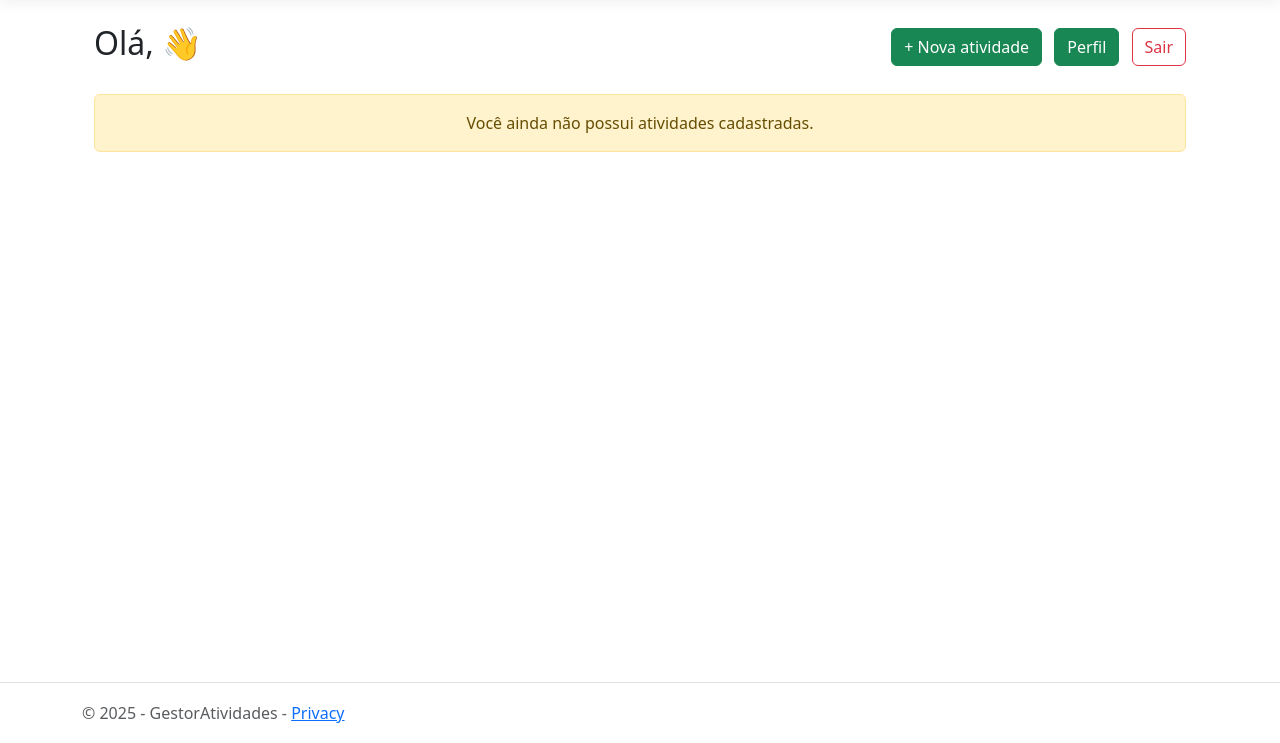
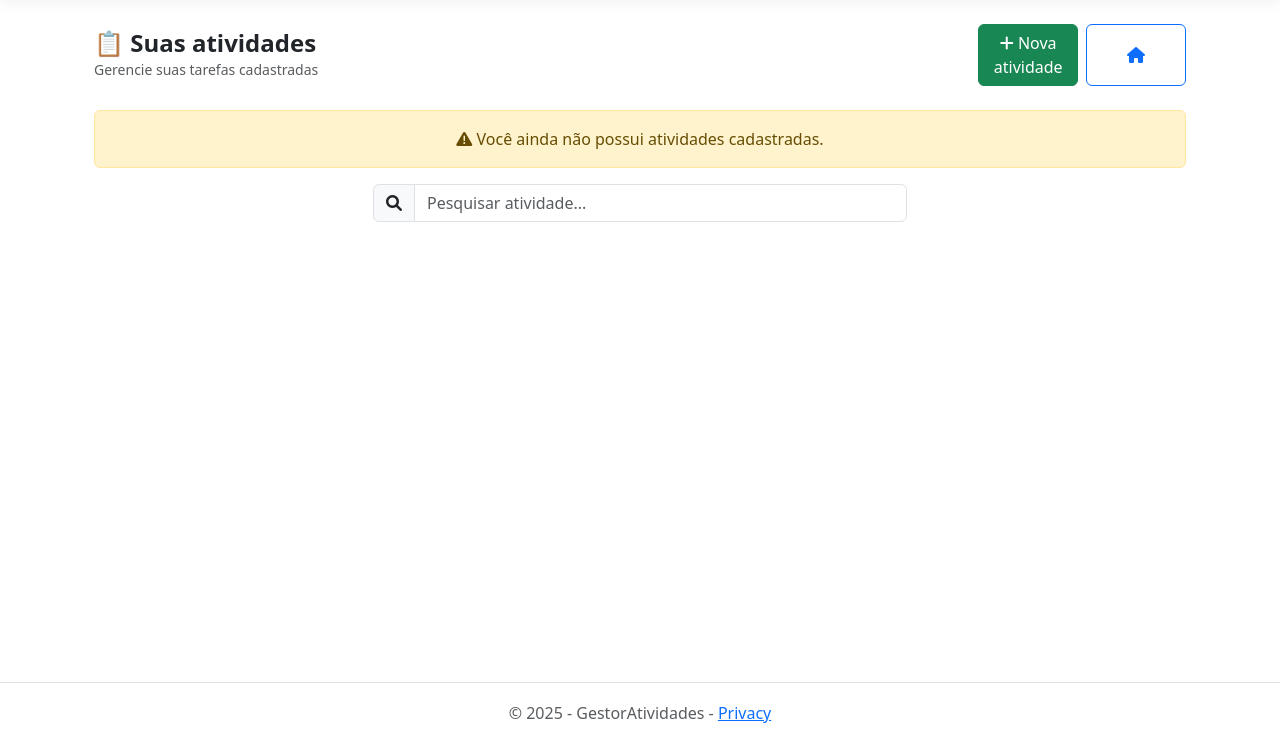
Before and after one commit to Darlison1398/gestor-de-atividades-c-, an ASP.NET Core app: template Views/Pages/Main.cshtml in a window 1280 px wide. Shown: the part 57-800 px from the top of the page. Run offline with ASP.NET Core 8, Linux system fonts and the light colour scheme; the template is opened without the code that fills it, so the values that code supplies are empty; style sheets or scripts are compiled from the project's sources; some libraries are stand-ins or nearby versions.

Commit message:
Atualizando projeto na nova branch

```diff
--- a/Views/Auth/EditarUsuario.cshtml
+++ b/Views/Auth/EditarUsuario.cshtml
@@ -22,7 +22,7 @@
 
     <div class="mb-3 mt-3">
         <label asp-for="Senha" class="form-label">Senha:</label>
-        <input asp-for="Senha" class="form-control" type="password" required />
+        <input asp-for="Senha" class="form-control" type="password" autocomplete="new-password" />
         <span asp-validation-for="Senha" class="text-danger"></span>
     </div>
     <button class="btn btn-primary" type="submit">Editar</button>
--- a/Views/Pages/Main.cshtml
+++ b/Views/Pages/Main.cshtml
@@ -7,48 +7,128 @@
 
 <div class="container mt-4">
 
-    <div class="d-flex justify-content-between align-items-center mb-4">
-        <h2>Olá, @User.Identity.Name 👋</h2>
+    <!-- HEADER -->
+    <div class="d-flex flex-column flex-md-row justify-content-between align-items-md-center gap-3 mb-4">
+        <div>
+            <h4 class="fw-bold mb-0">📋 Suas atividades</h4>
+            <small class="text-muted">Gerencie suas tarefas cadastradas</small>
+        </div>
 
-        <div>
-            <a href="@Url.Action("RegistrarAtividade")" class="btn btn-success me-2">+ Nova atividade</a>
-            <a href="@Url.Action("Perfil", "Auth")" class="btn btn-success me-2">Perfil</a>
-            <a href="@Url.Action("Logout", "Auth")" class="btn btn-outline-danger">Sair</a>
+        <div class="d-flex gap-2">
+            <a href="@Url.Action("RegistrarAtividade")" class="btn btn-success w-100 w-md-auto">
+                <i class="fa-solid fa-plus"></i> Nova atividade
+            </a>
+
+            <button class="btn btn-outline-primary w-100 w-md-auto" type="button"
+                    data-bs-toggle="offcanvas" data-bs-target="#menuLateral">
+                <i class="fa-solid fa-house"></i>
+            </button>
         </div>
     </div>
 
-    @if(!Model.Any())
+    <!-- OFFCANVAS MENU -->
+    <div class="offcanvas offcanvas-start" id="menuLateral">
+        <div class="offcanvas-header border-bottom">
+            <h5 class="offcanvas-title">
+                Olá, <strong>@User.Identity.Name</strong> 👋
+            </h5>
+            <button type="button" class="btn-close" data-bs-dismiss="offcanvas"></button>
+        </div>
+
+        <div class="offcanvas-body">
+            <div class="list-group list-group-flush">
+                <a href="@Url.Action("Perfil", "Auth")" class="list-group-item list-group-item-action">
+                    <i class="fa-solid fa-circle-user me-2"></i> Perfil
+                </a>
+
+                <a href="@Url.Action("Logout", "Auth")"
+                   class="list-group-item list-group-item-action text-danger">
+                    <i class="fa-solid fa-arrow-right-from-bracket me-2"></i> Sair
+                </a>
+            </div>
+        </div>
+    </div>
+
+    <!-- ALERTA SEM ATIVIDADES -->
+    @if (!Model.Any())
     {
-        <div class="alert alert-warning text-center">
+        <div class="alert alert-warning text-center mt-4">
+            <i class="fa-solid fa-triangle-exclamation"></i>
             Você ainda não possui atividades cadastradas.
         </div>
     }
 
+    <!-- PESQUISA -->
+    <div class="row mb-4">
+        <div class="col-md-6 offset-md-3">
+            <div class="input-group">
+                <span class="input-group-text">
+                    <i class="fa-solid fa-magnifying-glass"></i>
+                </span>
+                <input type="text" class="form-control"
+                       placeholder="Pesquisar atividade...">
+            </div>
+        </div>
+    </div>
+
+    <!-- LISTA DE ATIVIDADES -->
     <div class="row">
         <div class="col-md-8 offset-md-2">
             @foreach (var atividade in Model)
             {
-                <div class="card shadow-lg mb-4">
+                <div class="card mb-4 shadow-sm border-0">
                     <div class="card-body">
-                        <h4 class="card-title text-primary">@atividade.Titulo</h4>
+
+                        <div class="d-flex justify-content-between align-items-center">
+                            <h5 class="card-title text-primary fw-bold mb-0">
+                                @atividade.Titulo
+                            </h5>
+
+                            <span class="badge @atividade.Status.GetColor()">
+                                @Html.DisplayFor(model => atividade.Status)
+                            </span>
+                        </div>
+
                         <hr />
-                        <p><strong>Início:</strong> @atividade.DataInicio.ToString("dd/MM/yyyy HH:mm")</p>
-                        <p><strong>Conclusão:</strong> @atividade.DataConclusao.ToString("dd/MM/yyyy HH:mm")</p>
-                        <p><strong>Status:</strong>
-                            <span class="@atividade.Status.GetColor()">@Html.DisplayFor(model => atividade.Status)</span>
+
+                        <div class="row mb-3">
+                            <div class="col-md-6">
+                                <p class="mb-1">
+                                    <strong>Início:</strong><br />
+                                    @atividade.DataInicio.ToString("dd/MM/yyyy HH:mm")
+                                </p>
+                            </div>
+
+                            <div class="col-md-6">
+                                <p class="mb-1">
+                                    <strong>Conclusão:</strong><br />
+                                    @atividade.DataConclusao.ToString("dd/MM/yyyy HH:mm")
+                                </p>
+                            </div>
+                        </div>
+
+                        <p class="text-muted small">
+                            Registrado em @atividade.DataRegistro.ToString("dd/MM/yyyy HH:mm")
                         </p>
 
-                        <p><strong>Registrado em:</strong> @atividade.DataRegistro.ToString("dd/MM/yyyy HH:mm")</p>
                         <hr />
-                        <div>
-                           <h5>Descrição</h5>
-                           <p class="mt-3">@atividade.Descricao</p>
+                        <div class="mt-3">
+                            @Html.Raw(atividade.Descricao)
+                        </div>
+
+                        <!--p class="text-secondary">
+                            @atividade.Descricao
+                        </p-->
+
+                        <div class="text-end">
+                            <a href="@Url.Action("Atividade", new { id = atividade.Id })"
+                               class="btn btn-outline-primary btn-sm">
+                                <i class="fa-solid fa-eye"></i> Visualizar
+                            </a>
                         </div>
                     </div>
-                    <a href="@Url.Action("Atividade", new { id = atividade.Id })" class="btn btn-primary w-20">Vizualizar</a>
                 </div>
             }
         </div>
     </div>
-
 </div>
--- a/Views/Shared/_Layout.cshtml
+++ b/Views/Shared/_Layout.cshtml
@@ -8,6 +8,10 @@
     <link rel="stylesheet" href="~/lib/bootstrap/dist/css/bootstrap.min.css" />
     <link rel="stylesheet" href="~/css/site.css" asp-append-version="true" />
     <link rel="stylesheet" href="~/GestorAtividades.styles.css" asp-append-version="true" />
+    <link rel="stylesheet" href="https://cdnjs.cloudflare.com/ajax/libs/font-awesome/6.0.0/css/all.min.css">
+    <link rel="stylesheet" href="https://cdnjs.cloudflare.com/ajax/libs/font-awesome/4.7.0/css/font-awesome.min.css">
+    <link href="https://cdn.quilljs.com/1.3.6/quill.snow.css" rel="stylesheet">
+    <script src="https://cdn.quilljs.com/1.3.6/quill.min.js"></script>
 </head>
 <body>
     <header>
@@ -48,7 +52,7 @@
     </div>
 
     <footer class="border-top footer text-muted">
-        <div class="container">
+        <div class="container text-center">
             &copy; 2025 - GestorAtividades - <a asp-area="" asp-controller="Home" asp-action="Privacy">Privacy</a>
         </div>
     </footer>
```
Also changed, not shown: Views/Pages/Atividade.cshtml (+6 -3 lines), Views/Pages/EditarAtividade.cshtml (+27 -1 lines), Views/Pages/RegistrarAtividade.cshtml (+26 -1 lines), 9 other files.
